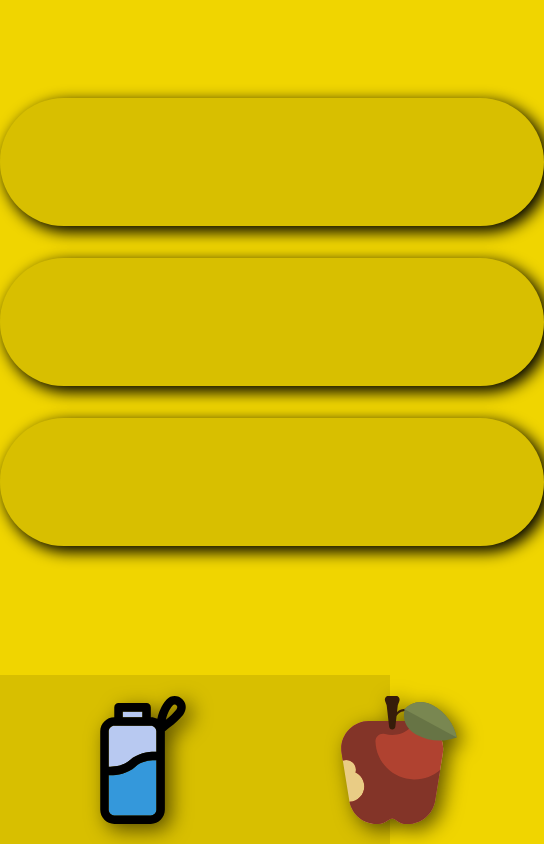
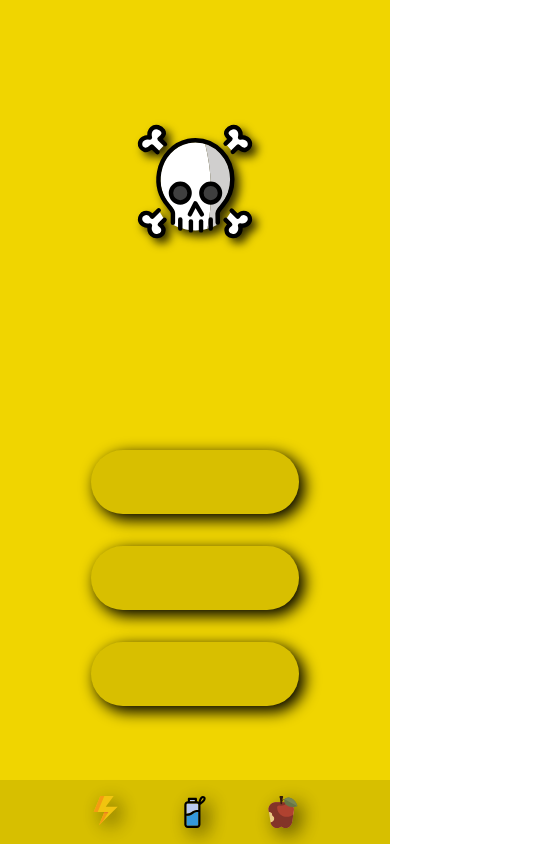
Before and after one commit to Alvaro624la/DLMD, a website built with webpack: page index.html in a window 390 px wide. Shown: the whole page, 544 px wide, since content can reach past the window. Built offline with nearby package versions, Linux system fonts and the light colour scheme.

Commit message:
feat: New emojis that react to your vital needs fix: CSS responsive problems

```diff
--- a/app.js
+++ b/app.js
@@ -1,11 +1,13 @@
 const DATA = {
     person:{
+        fullLiving: './src/fullLiving.svg',
         happy: './src/happy.svg',
         neutral: './src/neutral.svg',
         sad:'./src/sad.svg',
         hungry: './src/hungry.svg',
         thirsty: './src/thirsty.svg',
-        sleep: './src/sleep.svg'
+        sleep: './src/sleep.svg',
+        dead: './src/dead.svg'
     },
     necessities:{
         food: './src/apple.svg',
@@ -23,38 +25,45 @@ let time = 0;
 let body = document.getElementById('body');
 let main = document.getElementById('main');
 let life = document.getElementById('life');
+let personState = document.getElementById('personState');
 let inventory = document.getElementById('inventory');
+let itemsCont = document.getElementById('itemsCont');
 
 //person container
-let personCont = document.createElement('div');
-personCont.className = 'life__personCont';
-life.appendChild(personCont);
+// let personCont = document.createElement('div');
+// personCont.className = 'life__personCont';
+// life.appendChild(personCont);
+let personCont = document.getElementById('personCont');
 
 //necessities container
-let necessitiesCont = document.createElement('div');
-necessitiesCont.className = 'life__necessitiesCont';
-life.appendChild(necessitiesCont);
+// let necessitiesCont = document.createElement('div');
+// necessitiesCont.className = 'life__necessitiesCont';
+// life.appendChild(necessitiesCont);
+let necessitiesCont = document.getElementById('div');
 
 //food container
-let foodCont = document.createElement('div');
-foodCont.className = 'life__necessitiesCont__foodCont';
-necessitiesCont.appendChild(foodCont);
+// let foodCont = document.createElement('div');
+// foodCont.className = 'life__necessitiesCont__foodCont';
+// necessitiesCont.appendChild(foodCont);
+let foodCont = document.getElementById('foodCont');
 
 //water container
-let waterCont = document.createElement('div');
-waterCont.className = 'life__necessitiesCont__waterCont';
-necessitiesCont.appendChild(waterCont);
+// let waterCont = document.createElement('div');
+// waterCont.className = 'life__necessitiesCont__waterCont';
+// necessitiesCont.appendChild(waterCont);
+let waterCont = document.getElementById('waterCont');
 
 //food container
-let energyCont = document.createElement('div');
-energyCont.className = 'life__necessitiesCont__energyCont';
-necessitiesCont.appendChild(energyCont);
+// let energyCont = document.createElement('div');
+// energyCont.className = 'life__necessitiesCont__energyCont';
+// necessitiesCont.appendChild(energyCont);
+let energyCont = document.getElementById('energyCont');
 
-//////add inventory items//////
-inventory.innerHTML = `
-<img id="lightning" class="inventory__item" src="${DATA.necessities.energy}" alt="person-state-img">
-<img id="bottle" class="inventory__item" src="${DATA.necessities.water}" alt="person-state-img">
-<img id="apple" class="inventory__item" src="${DATA.necessities.food}" alt="person-state-img">
+//////add inventory itemsCont items//////
+itemsCont.innerHTML = `
+<img id="lightning" class="inventory__itemsCont__item" src="${DATA.necessities.energy}" alt="person-state-img">
+<img id="bottle" class="inventory__itemsCont__item" src="${DATA.necessities.water}" alt="person-state-img">
+<img id="apple" class="inventory__itemsCont__item" src="${DATA.necessities.food}" alt="person-state-img">
 `;
 
 //////NECESSITIES strings//////
@@ -67,7 +76,7 @@ let waterString = `
 `;
 //energy string to push later on energyArr
 let energyString = `
-<img class="life__necessitiesCont__energyCont__img" src="${DATA.necessities.energy}" alt="person-state-img">
+<img class="life__necessitiesCont__waterCont__img" src="${DATA.necessities.energy}" alt="person-state-img">
 `;
 
 let foodArr = [];
@@ -84,56 +93,60 @@ let invBottle = document.getElementById('bottle');
 let invApple = document.getElementById('apple');
 
 ////// NECESSITIES functions//////
-//////add inventory items to life necessities//////
+///add default emoji (arrays lenght = null)
+personState.src = DATA.person.dead;
+///add inventory items to life necessities///
 inventory.addEventListener('click', (e)=>{
     if(e.target.id === 'lightning' && energyArr.length < 5){
         energyArr.push(energyString);
-        energyCont.innerHTML = energyArr;
+        energyCont.innerHTML = energyArr.join('');
     };
     if(e.target.id === 'bottle' && waterArr.length < 5){
         waterArr.push(waterString);
-        waterCont.innerHTML = waterArr;
+        waterCont.innerHTML = waterArr.join('');
     };
     if(e.target.id === 'apple' && foodArr.length < 5){
         foodArr.push(foodString);
-        foodCont.innerHTML = foodArr;
+        foodCont.innerHTML = foodArr.join('');
     };
+    //////person states//////
+    //FULL LIVING!!!
+    if(energyArr.length + waterArr.length + foodArr.length == 15){
+        personState.src = DATA.person.fullLiving;
+    }
+
+    //happy
+    if(energyArr.length + waterArr.length + foodArr.length > 9 && energyArr.length + waterArr.length + foodArr.length < 14){
+        personState.src = DATA.person.happy;
+    }
+
+    //neutral
+    if(energyArr.length + waterArr.length + foodArr.length <= 9){
+        personState.src = DATA.person.neutral;
+    }
+
+    //hungry
+    if(foodArr.length <= 1){
+        personState.src = DATA.person.hungry;
+    }
+
+    //thirsty
+    if(waterArr.length <= 1){
+        personState.src = DATA.person.thirsty;
+    }
+
+    //sleep
+    if(energyArr.length <= 1){
+        personState.src = DATA.person.sleep;
+    }
+
+    // //sad
+    if(energyArr.length + waterArr.length + foodArr.length <= 3){
+        personState.src = DATA.person.sad;
+    }
+
+    //dead
+    if(energyArr.length + waterArr.length + foodArr.length <= 2 || energyArr.length == 0 || waterArr.length == 0 || foodArr.length == 0){
+        personState.src = DATA.person.dead;
+    }
 });
-
-//////PERSON strings//////
-const happyString = `<img class="life__personCont__img" src="${DATA.person.happy}" alt="person-state-img"></img>`;
-const neutralString = `<img class="life__personCont__img" src="${DATA.person.neutral}" alt="person-state-img"></img>`;
-const sadString = `<img class="life__personCont__img" src="${DATA.person.sad}" alt="person-state-img"></img>`;
-const hungryString = `<img class="life__personCont__img" src="${DATA.person.hungry}" alt="person-state-img"></img>`;
-const thirstyString = `<img class="life__personCont__img" src="${DATA.person.thirsty}" alt="person-state-img"></img>`;
-const sleepString = `<img class="life__personCont__img" src="${DATA.person.sleep}" alt="person-state-img"></img>`;
-
-//////PERSON functions//////
-//happy
-// if(energyArr.length === 5 && waterArr.length === 5 && foodArr.length === 5){
-//     personCont.innerHTML = happyString;
-// }
-//neutral
-// if(energyArr.length === 5 && waterArr.length === 5 && foodArr.length === 5){
-//     personCont.innerHTML = happyString;
-// }
-
-// //sad
-// if(energyArr.length === 5 && waterArr.length === 5 && foodArr.length === 5){
-//     personCont.innerHTML = happyString;
-// }
-
-// //hungry
-// if(energyArr.length === 5 && waterArr.length === 5 && foodArr.length === 5){
-//     personCont.innerHTML = happyString;
-// }
-
-// //thirsty
-// if(energyArr.length === 5 && waterArr.length === 5 && foodArr.length === 5){
-//     personCont.innerHTML = happyString;
-// }
-
-// //sleep
-// if(energyArr.length === 5 && waterArr.length === 5 && foodArr.length === 5){
-//     personCont.innerHTML = happyString;
-// }
--- a/index.html
+++ b/index.html
@@ -4,13 +4,27 @@
     <meta charset="UTF-8">
     <meta http-equiv="X-UA-Compatible" content="IE=edge">
     <meta name="viewport" content="width=device-width, initial-scale=1.0">
+    <meta name="author" content="Alvaro de Prado">
+    <meta name="description" content="A game...">
+    <link rel="author" href="https://www.linkedin.com/in/%C3%A1lvaro-de-prado-calle-740062221/">
     <link href="app.css" type="text/css" rel="stylesheet">
     <title>DLMD - Don't Let Me Die</title>
 </head>
 <body id="body" class="body">
     <main id="main" class="main">
-        <article id="life" class="life"></article>
-        <article id="inventory" class="inventory"></article>
+        <article id="life" class="life">
+            <div id="personCont" class="life__personCont">
+                <img id="personState" class="life__personCont__img" alt="person-state-img"></img>
+            </div>
+            <div id="necessitiesCont" class="life__necessitiesCont">
+                <div id="foodCont" class="life__necessitiesCont__foodCont"></div>
+                <div id="waterCont" class="life__necessitiesCont__waterCont"></div>
+                <div id="energyCont" class="life__necessitiesCont__energyCont"></div>
+            </div>
+        </article>
+        <article id="inventory" class="inventory">
+            <div id="itemsCont" class="inventory__itemsCont"></div>
+        </article>
     </main>
     <script src="app.js"></script>
 </body>
--- a/styles.scss
+++ b/styles.scss
@@ -1,47 +1,60 @@
 *{
-    box-sizing: border-box;
+    // box-sizing: border-box;
     padding: 0;
     margin: 0;
 }
 .body{
+    // background-color: rgba(255, 0, 0, 0.8);
+    width: 100vw;
+    height: 100vh;
+}
+.main{
     background-color: rgb(240,213,0);
+    width: 100%;
+    height: 100%;
+    display: grid;
+    // align-items: center;
+    // justify-content: space-around;
+    // grid-template-rows: 1fr 1fr;
+    // grid-template-columns: 1fr;
+    // display: flex;
+    // align-items: center;
+    // justify-content: space-around;
 }
 .life{
-    display: grid;
-    grid-template: 1fr / .5fr 1fr;
-    place-items: center;
-    // width: 100vw;
-    height: 80vh;
+    display: flex;
+    flex-direction: row;
+    flex-wrap: wrap;
+    justify-content: space-around;
+    align-items: center;
+    padding: 3em;
 
     &__personCont{
-        display: grid;
-        justify-content: end;
 
         &__img{
-            width: 20em;
+            width: 10em;
             filter: drop-shadow(5px 5px 5px rgba(0, 0, 0, .8));
         }
     }
     &__necessitiesCont{
-        // border: 1px solid red;
-        display: flex;
-        flex-direction: column;
-        width: 34em;
+        // display: flex;
+        // flex-direction: column;
 
         &__foodCont{
             display: flex;
             flex-direction: row;
             justify-content: flex-start;
+            align-items: center;
             background-color: rgba(0, 0, 0, 0.1);
             border-radius: 10em;
             box-shadow: 5px 5px 15px 1px #000;
             padding: 1.5em;
             margin-bottom: 2em;
-            height: 8em;
+            width: 15em;
+            height: 2em;
 
             &__img{
-                padding-right: .5em;
-                width: 6em;
+                width: 3em;
                 filter: drop-shadow(5px 5px 5px rgba(0, 0, 0, .8));
             }
         }
@@ -49,16 +62,17 @@
             display: flex;
             flex-direction: row;
             justify-content: flex-start;
+            align-items: center;
             background-color: rgba(0, 0, 0, 0.1);
             border-radius: 10em;
             box-shadow: 5px 5px 15px 1px #000;
             padding: 1.5em;
             margin-bottom: 2em;
-            height: 8em;
+            width: 15em;
+            height: 2em;
 
             &__img{
-                padding-right: .5em;
-                width: 6em;
+                width: 3em;
                 filter: drop-shadow(5px 5px 5px rgba(0, 0, 0, .8));
             }
         }
@@ -66,34 +80,42 @@
             display: flex;
             flex-direction: row;
             justify-content: flex-start;
+            align-items: center;
             background-color: rgba(0, 0, 0, 0.1);
             border-radius: 10em;
             box-shadow: 5px 5px 15px 1px #000;
             padding: 1.5em;
             margin-bottom: 2em;
-            height: 8em;
+            width: 15em;
+            height: 2em;
 
             &__img{
-                padding-right: .5em;
-                width: 6em;
+                width: 3em;
                 filter: drop-shadow(5px 5px 5px rgba(0, 0, 0, .8));
             }
         }
     }
 }
 .inventory{
+    background-color: rgba(0, 0, 0, 0.1);
+    position: fixed;
+    bottom: 0;
+    left: 0;
+    width: 100%;
+    padding: 1em 0em;
+
+    &__itemsCont{
         display: flex;
         flex-direction: row;
         justify-content: center;
         align-items: center;
-    // width: 100vw;
-    height: 20vh;
-    background-color: rgba(0, 0, 0, 0.1);
 
         &__item{
-        width: 8em;
-        margin: 0 4em;
+        min-width: 3.5em;
+        max-width: 3.5em;
+        padding: 0 1.75em;
         filter: drop-shadow(6px 6px 10px rgba(0, 0, 0, 0.6));
+        cursor: pointer;
 
             &:hover{
                 transform: scale(1.1);
@@ -105,3 +127,75 @@
             }
         }
     }
+}
+@media (max-width: 390px) {
+    .life{
+        padding: 1em;
+
+        &__personCont{
+
+            &__img{
+                width: 10em;
+            }
+        }
+        &__necessitiesCont{
+
+            &__foodCont{
+                width: 10em;
+                height: 1em;
+
+                &__img{
+                    width: 2em;
+                }
+            }
+            &__waterCont{
+                width: 10em;
+                height: 1em;
+
+                &__img{
+                    width: 2em;
+                }
+            }
+            &__energyCont{
+                width: 10em;
+                height: 1em;
+
+                &__img{
+                    width: 2em;
+                }
+            }
+        }
+    }
+    .inventory{
+
+        &__itemsCont{
+
+            &__item{
+            min-width: 2em;
+            max-width: 2em;
+            }
+        }
+    }
+}
+
+@media (min-width: 1100px) {
+    .life{
+
+        &__personCont{
+
+            &__img{
+                width: 20em;
+            }
+        }
+    }
+    .inventory{
+
+        &__itemsCont{
+
+            &__item{
+            min-width: 4em;
+            max-width: 4em;
+            }
+        }
+    }
+}
```
Also changed, not shown: bundle.js (+1 -1 lines), app.css, src/dead.svg (added), src/fullLiving.svg (added), src/github.svg (added), src/linkedin.svg (added), src/z.apple-emoji.svg (added), src/z.deadv2.svg (added), src/z.full-livingv2.svg (added), 1 other file. Lines whose indentation alone changed are shown as unchanged.
